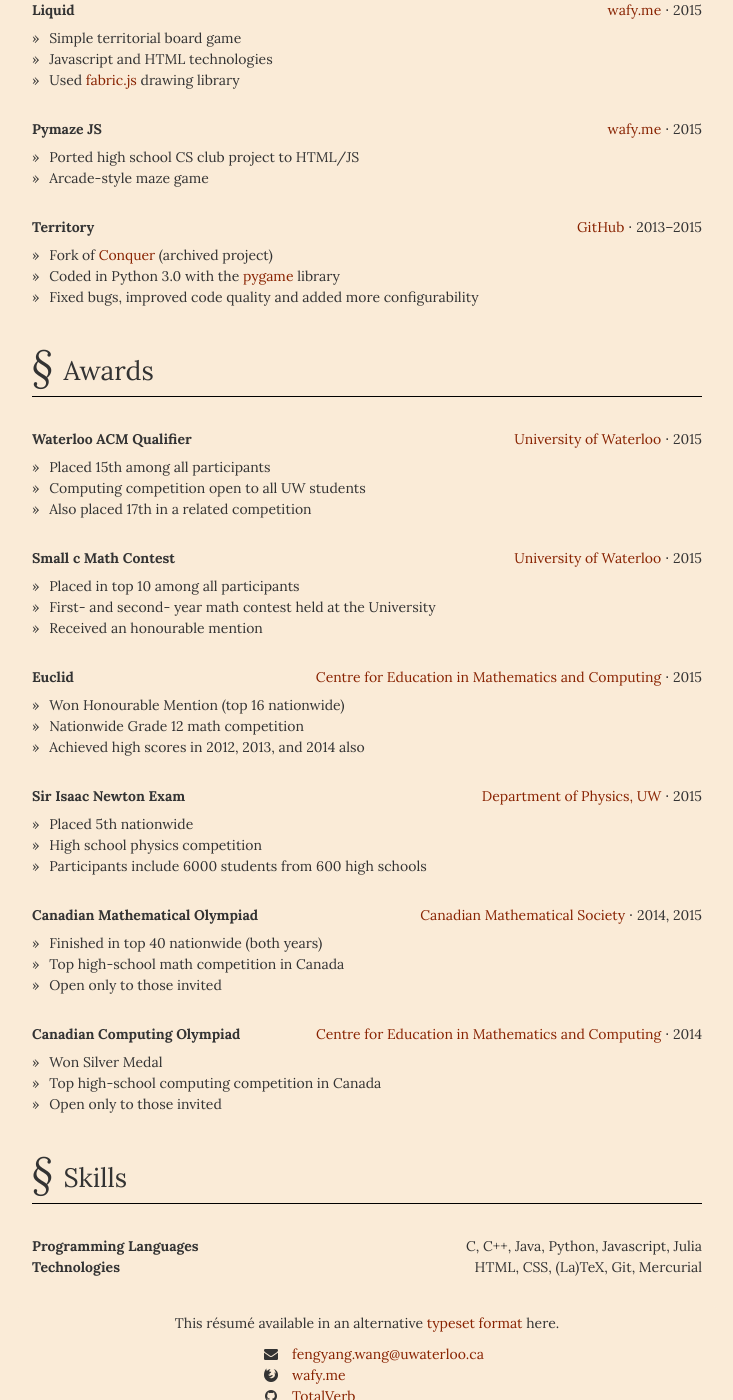
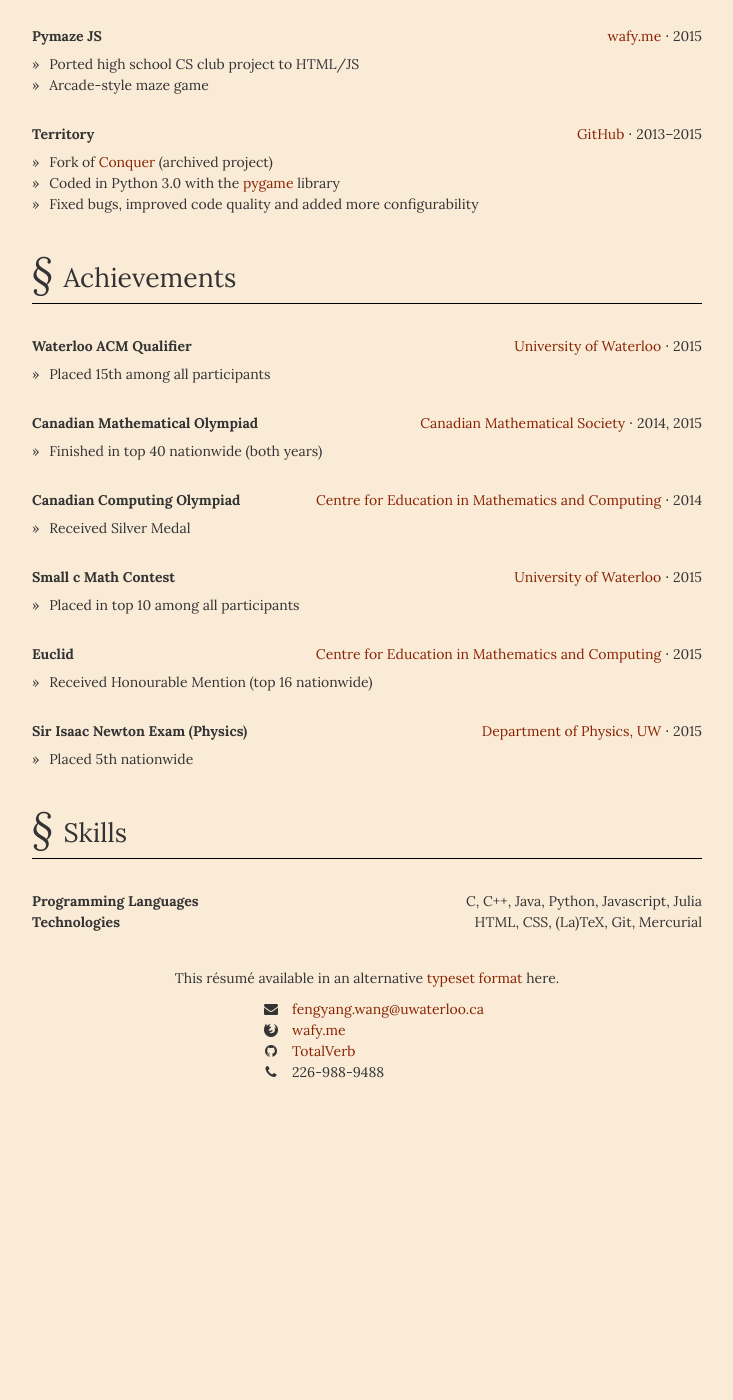
Before and after one commit to TotalVerb/totalverb.github.io, a Jekyll site: the page resume/index.html, which Jekyll copies as it is, in a window 1280 px wide and 1400 px high, scrolled down 1307 px. Shown: the whole window, without its empty margins (273-1006 px from the left). Built offline with Jekyll 4.4.1, drawn with Linux system fonts in a browser that asks for light colours; after the commit the page ends 2427 px from its top, so only the background shows below that; some of the changed text lies outside the part shown.

Commit message:
Clean up resume

```diff
--- a/_sass/_wafy-resume-theme.scss
+++ b/_sass/_wafy-resume-theme.scss
@@ -8,4 +8,4 @@
 $break-large: 700px;
 $line-height: 1.5em;
 
-$base-font-family: Lora, serif
+$base-font-family: Lora, serif;
--- a/resume/index.html
+++ b/resume/index.html
@@ -13,8 +13,7 @@
     content="width=device-width, initial-scale=1">
 
     <title>
-      Resume &mdash; Fengyang
-      Wang
+      Resume &mdash; Fengyang Wang
     </title>
 
     <!-- Page Style -->
@@ -65,7 +64,23 @@
   <main class="container">
 
     <section>
-      <h1>Work Experience</h1>
+      <h1>Education</h1>
+
+      <section class="work-experience">
+        <h1>Bachelor of Mathematics</h1>
+        <address>
+          <a href="https://www.uwaterloo.ca">University of Waterloo</a>
+        </address>
+        <time>2015&ndash;present</time>
+        <ul>
+          <li>Winner of <q>Réné Descartes National Scholarship</q>
+            ($25000 value)</li>
+        </ul>
+      </section>
+    </section>
+
+    <section>
+      <h1>Experience</h1>
       <section class="work-experience">
         <h1>Olympic Math Teacher</h1>
         <address>
@@ -88,10 +103,6 @@
           </li>
         </ul>
       </section>
-    </section>
-
-    <section>
-      <h1>Volunteering</h1>
       <section class="work-experience">
         <h1>CTF Volunteer</h1>
         <address>
@@ -122,21 +133,6 @@
               compendium</a>
             of slides, exercises, an online judge, and more</li>
           <li>Designed and managed the club website</li>
-        </ul>
-      </section>
-    </section>
-
-    <section>
-      <h1>Education</h1>
-
-      <section class="work-experience">
-        <h1>Bachelor of Mathematics</h1>
-        <address>
-          <a href="https://www.uwaterloo.ca">University of Waterloo</a>
-        </address>
-        <time>2015&ndash;present</time>
-        <ul>
-          <li>Enrolled in advanced-level math and CS courses</li>
         </ul>
       </section>
     </section>
@@ -220,7 +216,7 @@
     </section>
 
     <section>
-      <h1>Awards</h1>
+      <h1>Achievements</h1>
 
       <section class="work-experience">
         <h1>Waterloo ACM Qualifier</h1>
@@ -232,8 +228,32 @@
 
         <ul>
           <li>Placed 15th among all participants</li>
-          <li>Computing competition open to all UW students</li>
-          <li>Also placed 17th in a related competition</li>
+        </ul>
+      </section>
+
+      <section class="work-experience">
+        <h1>Canadian Mathematical Olympiad</h1>
+        <address>
+          <a href="http://cms.math.ca/"
+            >Canadian Mathematical Society</a>
+        </address>
+        <time>2014, 2015</time>
+
+        <ul>
+          <li>Finished in top 40 nationwide (both years)</li>
+        </ul>
+      </section>
+
+      <section class="work-experience">
+        <h1>Canadian Computing Olympiad</h1>
+        <address>
+          <a href="http://www.cemc.uwaterloo.ca/contests/past_contests/2014/2014CCCStage2Results.pdf"
+            >Centre for Education in Mathematics and Computing</a>
+        </address>
+        <time>2014</time>
+
+        <ul>
+          <li>Received Silver Medal</li>
         </ul>
       </section>
 
@@ -247,8 +267,6 @@
 
         <ul>
           <li>Placed in top 10 among all participants</li>
-          <li>First- and second- year math contest held at the University</li>
-          <li>Received an honourable mention</li>
         </ul>
       </section>
 
@@ -261,14 +279,12 @@
         <time>2015</time>
 
         <ul>
-          <li>Won Honourable Mention (top 16 nationwide)</li>
-          <li>Nationwide Grade 12 math competition</li>
-          <li>Achieved high scores in 2012, 2013, and 2014 also</li>
+          <li>Received Honourable Mention (top 16 nationwide)</li>
         </ul>
       </section>
 
       <section class="work-experience">
-        <h1>Sir Isaac Newton Exam</h1>
+        <h1>Sir Isaac Newton Exam (Physics)</h1>
         <address>
           <a href="https://uwaterloo.ca/sir-isaac-newton-exam/"
             >Department of Physics, UW</a>
@@ -277,38 +293,6 @@
 
         <ul>
           <li>Placed 5th nationwide</li>
-          <li>High school physics competition</li>
-          <li>Participants include 6000 students from 600 high schools</li>
-        </ul>
-      </section>
-
-      <section class="work-experience">
-        <h1>Canadian Mathematical Olympiad</h1>
-        <address>
-          <a href="http://cms.math.ca/"
-            >Canadian Mathematical Society</a>
-        </address>
-        <time>2014, 2015</time>
-
-        <ul>
-          <li>Finished in top 40 nationwide (both years)</li>
-          <li>Top high-school math competition in Canada</li>
-          <li>Open only to those invited</li>
-        </ul>
-      </section>
-
-      <section class="work-experience">
-        <h1>Canadian Computing Olympiad</h1>
-        <address>
-          <a href="http://www.cemc.uwaterloo.ca/contests/past_contests/2014/2014CCCStage2Results.pdf"
-            >Centre for Education in Mathematics and Computing</a>
-        </address>
-        <time>2014</time>
-
-        <ul>
-          <li>Won Silver Medal</li>
-          <li>Top high-school computing competition in Canada</li>
-          <li>Open only to those invited</li>
         </ul>
       </section>
     </section>
```
